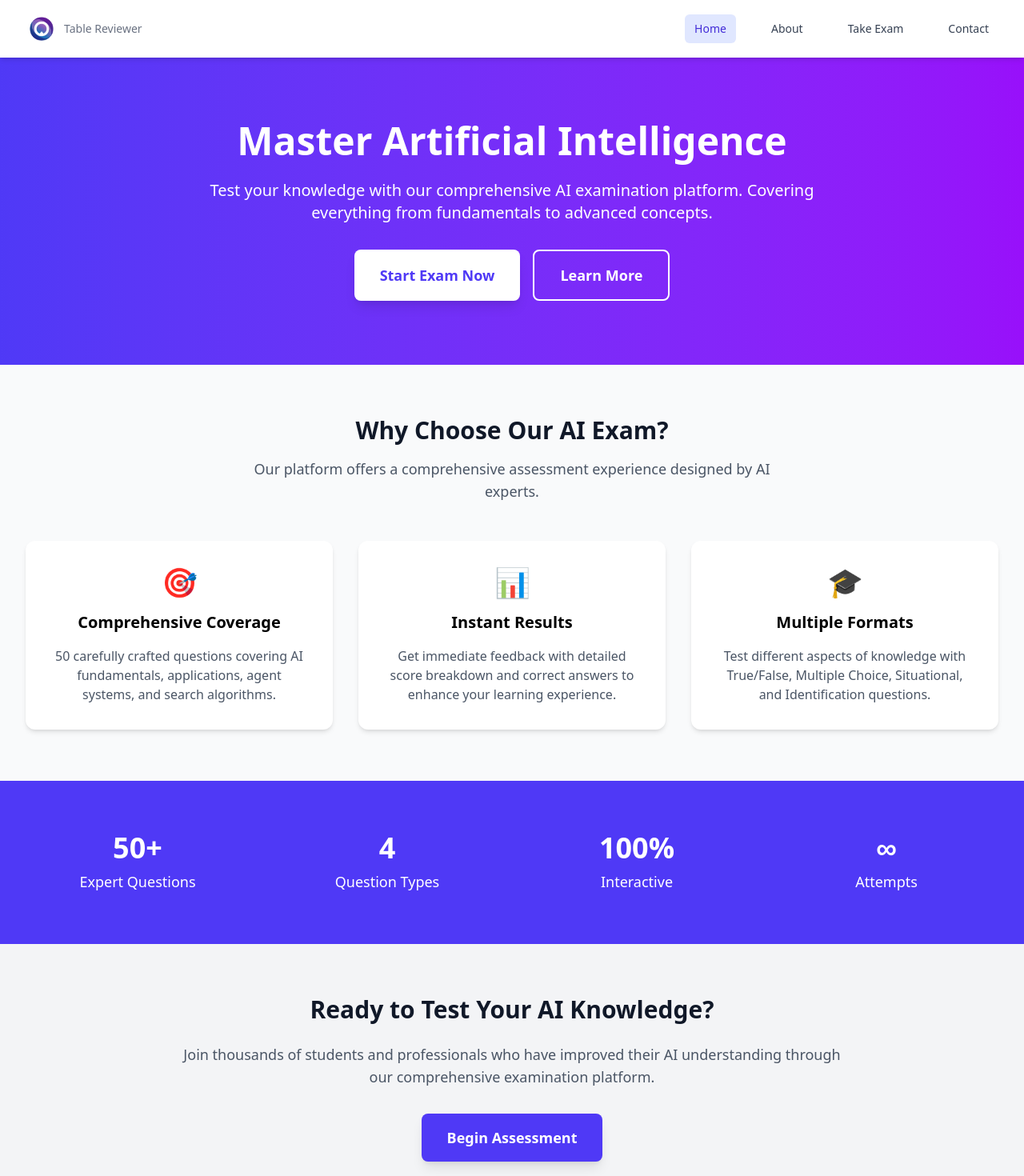
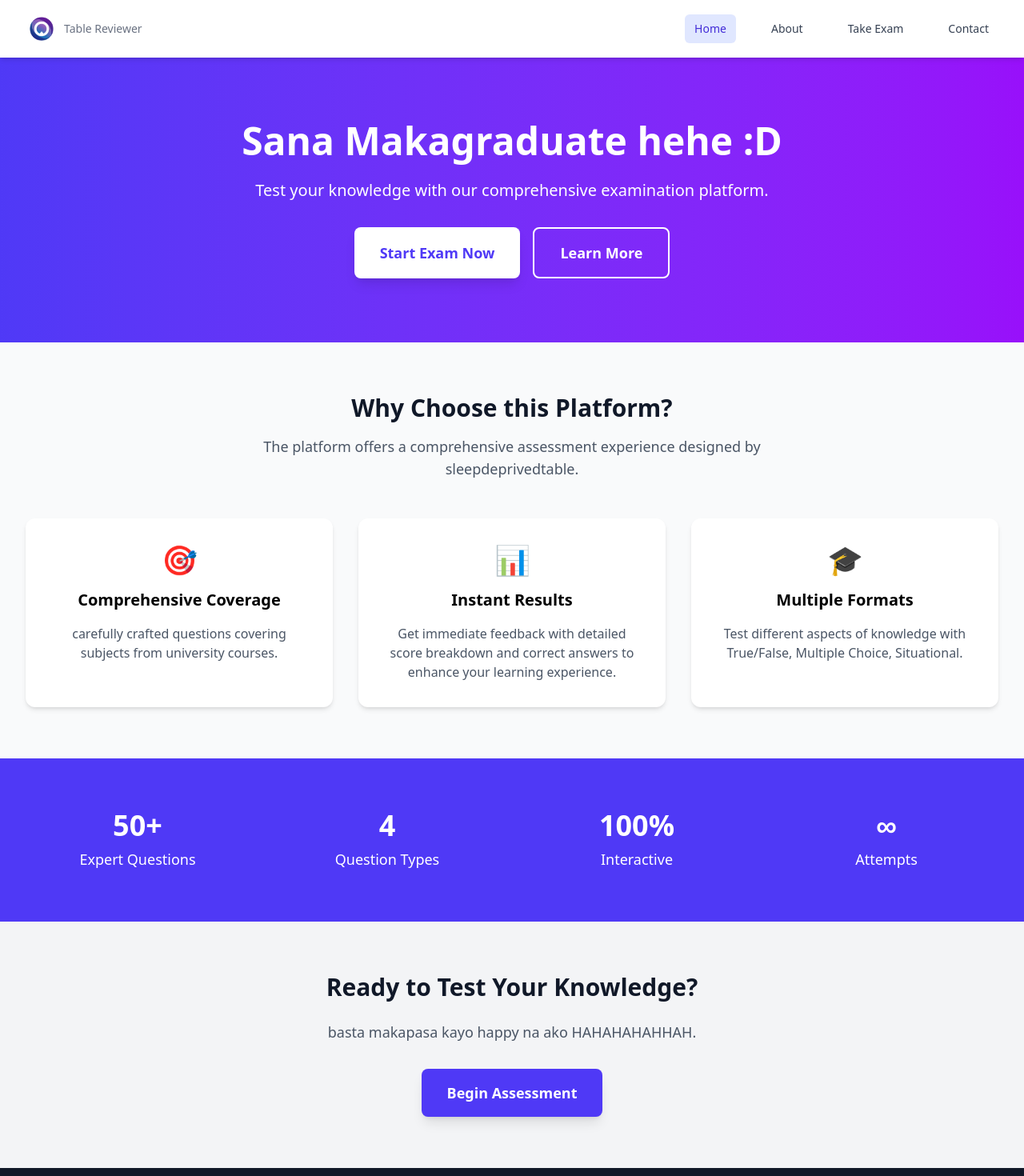
Before and after one commit to auxghlann/table_reviewer, a React (Vite) app: page / in a window 1280 px wide. Shown: the top 1470 px of the page at 80% size. Built offline with nearby package versions, Linux system fonts and the light colour scheme.

Commit message:
update: home info

```diff
--- a/src/pages/Home.jsx
+++ b/src/pages/Home.jsx
@@ -6,10 +6,9 @@ export default function Home({ setCurrentPage }) {
       {/* Hero Section */}
       <section className="bg-gradient-to-r from-indigo-600 to-purple-600 text-white py-20">
         <div className="max-w-7xl mx-auto px-4 sm:px-6 lg:px-8 text-center">
-          <h1 className="text-5xl font-bold mb-6">Master Artificial Intelligence</h1>
+          <h1 className="text-5xl font-bold mb-6">Sana Makagraduate hehe :D</h1>
           <p className="text-xl mb-8 max-w-3xl mx-auto">
-            Test your knowledge with our comprehensive AI examination platform.
-            Covering everything from fundamentals to advanced concepts.
+            Test your knowledge with our comprehensive examination platform.
           </p>
           <div className="flex flex-col sm:flex-row gap-4 justify-center">
             <button
@@ -32,9 +31,9 @@ export default function Home({ setCurrentPage }) {
       <section className="py-16">
         <div className="max-w-7xl mx-auto px-4 sm:px-6 lg:px-8">
           <div className="text-center mb-12">
-            <h2 className="text-3xl font-bold text-gray-900 mb-4">Why Choose Our AI Exam?</h2>
+            <h2 className="text-3xl font-bold text-gray-900 mb-4">Why Choose this Platform?</h2>
             <p className="text-lg text-gray-600 max-w-2xl mx-auto">
-              Our platform offers a comprehensive assessment experience designed by AI experts.
+              The platform offers a comprehensive assessment experience designed by sleepdeprivedtable.
             </p>
           </div>
 
@@ -43,8 +42,7 @@ export default function Home({ setCurrentPage }) {
               <div className="text-4xl mb-4">🎯</div>
               <h3 className="text-xl font-semibold mb-4">Comprehensive Coverage</h3>
               <p className="text-gray-600">
-                50 carefully crafted questions covering AI fundamentals, applications,
-                agent systems, and search algorithms.
+                carefully crafted questions covering subjects from university courses.
               </p>
             </div>
 
@@ -62,7 +60,7 @@ export default function Home({ setCurrentPage }) {
               <h3 className="text-xl font-semibold mb-4">Multiple Formats</h3>
               <p className="text-gray-600">
                 Test different aspects of knowledge with True/False, Multiple Choice,
-                Situational, and Identification questions.
+                Situational.
               </p>
             </div>
           </div>
@@ -96,10 +94,9 @@ export default function Home({ setCurrentPage }) {
       {/* CTA Section */}
       <section className="py-16 bg-gray-100">
         <div className="max-w-4xl mx-auto px-4 sm:px-6 lg:px-8 text-center">
-          <h2 className="text-3xl font-bold text-gray-900 mb-6">Ready to Test Your AI Knowledge?</h2>
+          <h2 className="text-3xl font-bold text-gray-900 mb-6">Ready to Test Your Knowledge?</h2>
           <p className="text-lg text-gray-600 mb-8">
-            Join thousands of students and professionals who have improved their AI understanding
-            through our comprehensive examination platform.
+            basta makapasa kayo happy na ako HAHAHAHAHHAH.
           </p>
           <button
             onClick={() => setCurrentPage("exam")}
```
